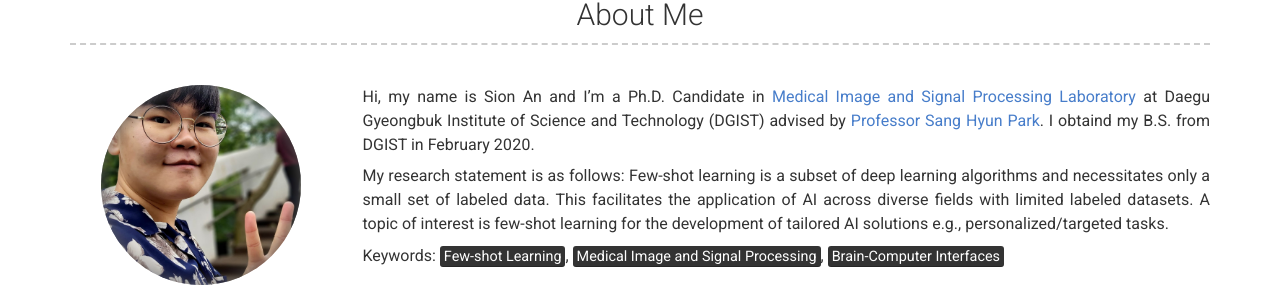
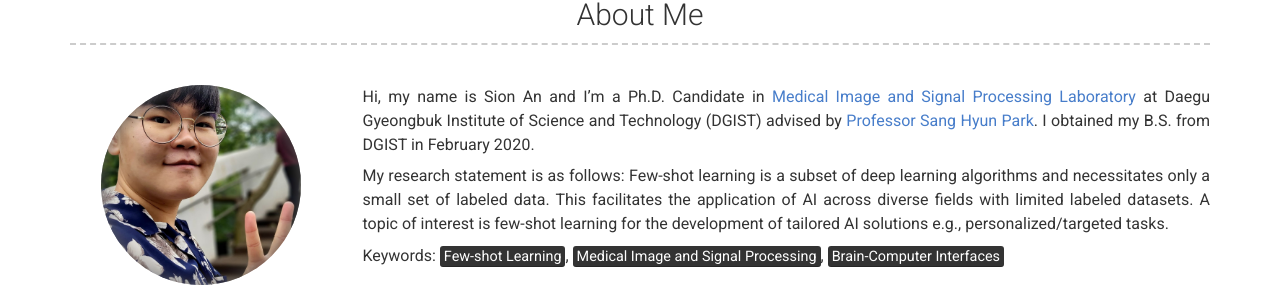
Before and after one commit to SionAn/sionan.github.io, a Jekyll site: the page built from index.md, in a window 1280 px wide and 900 px high. Shown: the part 194-497 px from the top of the window. Built offline with Jekyll 4.4.1, drawn with Linux system fonts in a browser that asks for light colours; nearby versions of some CDN libraries.

Commit message:
Update _config.yml

```diff
--- a/_config.yml
+++ b/_config.yml
@@ -50,7 +50,7 @@ additional_links:
 about_profile_image: images/SionAn.jpg
 about_content: | # this will include new lines to allow paragraphs
   Hi, my name is Sion An and I'm a Ph.D. Candidate in <a href="https://sites.google.com/view/mispl/home" target="_blank">Medical Image and Signal Processing Laboratory</a> at Daegu Gyeongbuk Institute of Science and Technology (DGIST) advised by <a href="https://sites.google.com/view/mispl/members/professor" target="_blank">Professor Sang Hyun Park</a>.
-  I obtaind my B.S. from DGIST in February 2020.
+  I obtained my B.S. from DGIST in February 2020.
 
   My research statement is as follows:
   Few-shot learning is a subset of deep learning algorithms and necessitates only a small set of labeled data. This facilitates the application of AI across diverse fields with limited labeled datasets. A topic of interest is few-shot learning for the development of tailored AI solutions e.g., personalized/targeted tasks.
```
